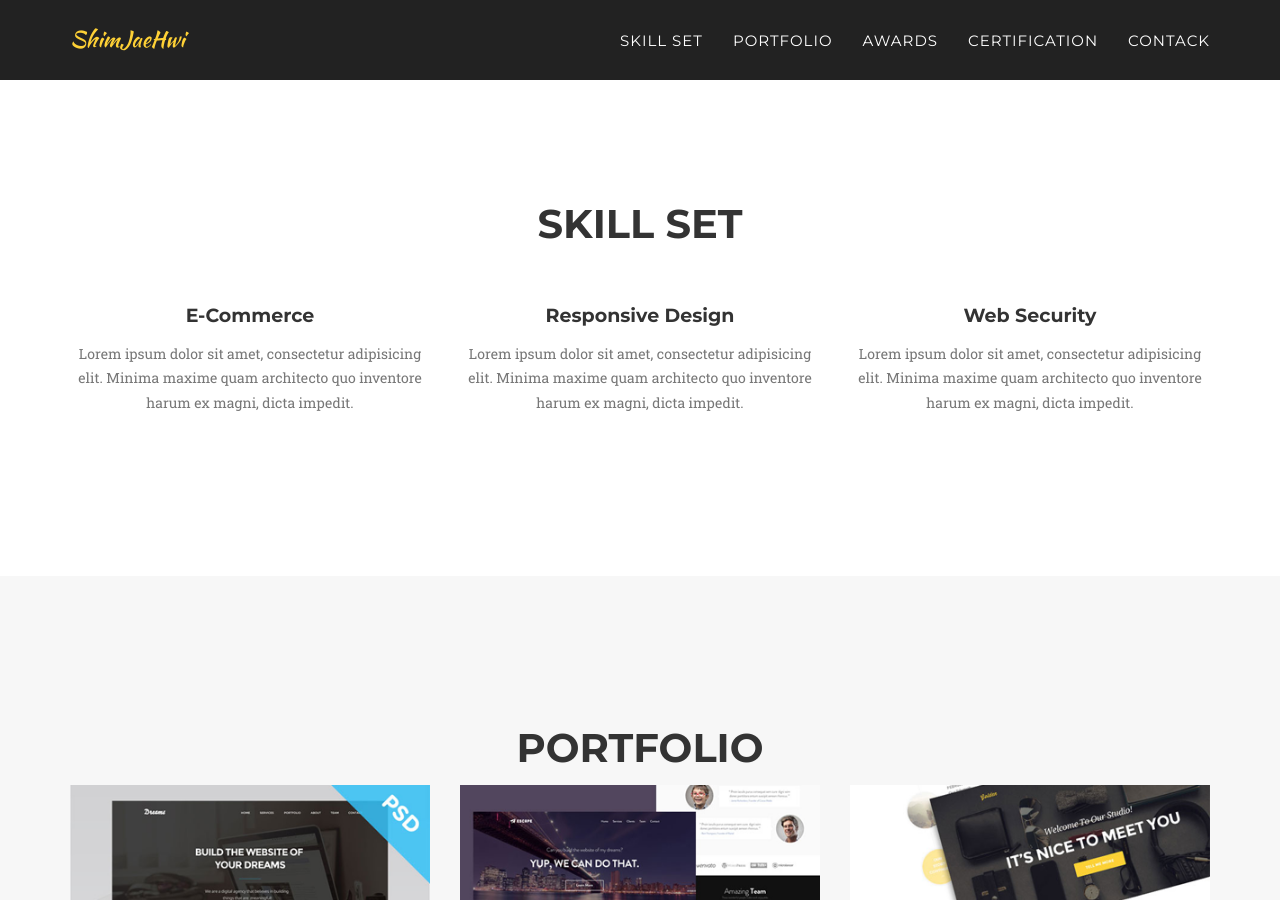
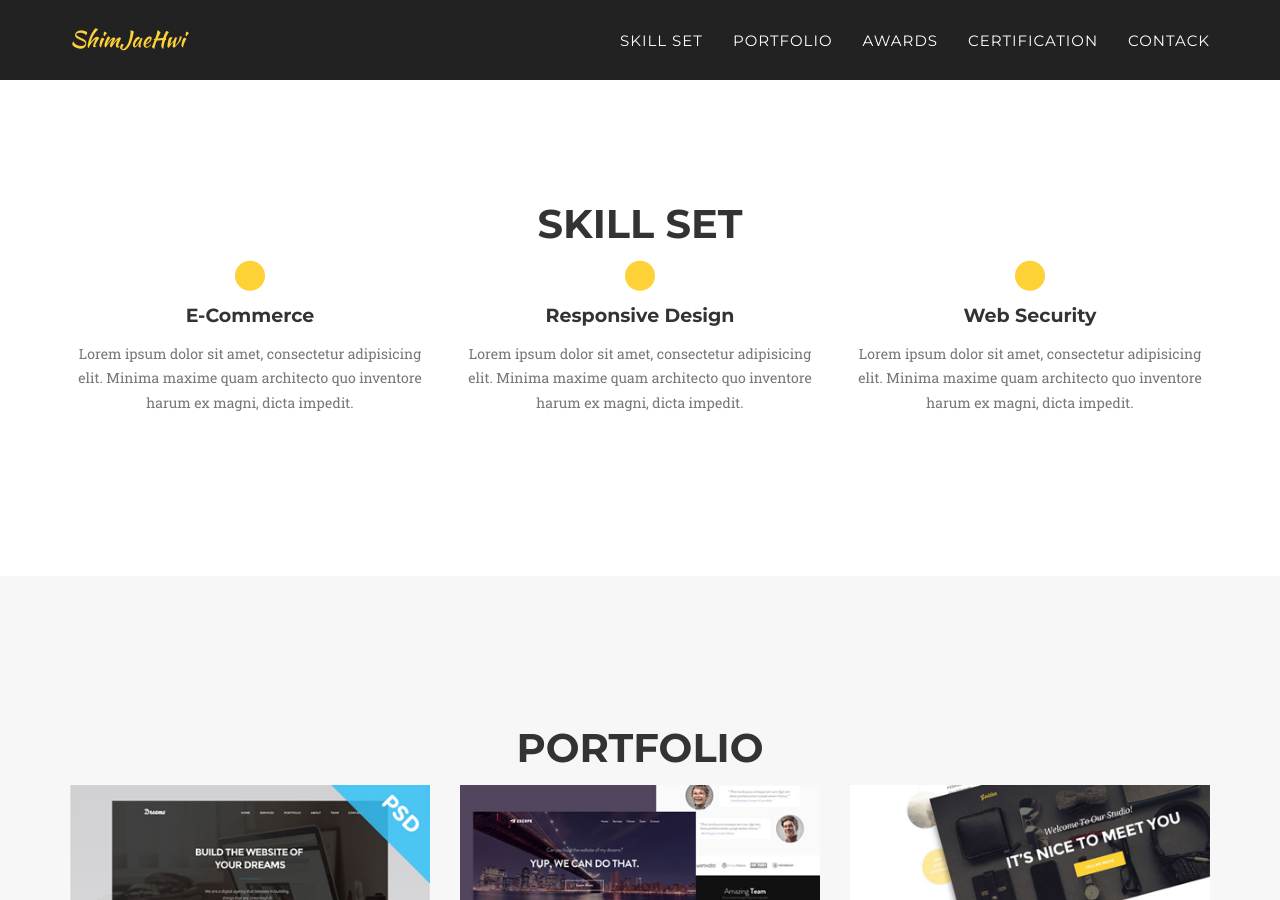
Before and after one commit to Jh214/JH214.github.io, a Jekyll site: the page built from index.html, in a window 1280 px wide and 900 px high, scrolled down 821 px. Built offline with Jekyll 4.4.1, drawn with Linux system fonts in a browser that asks for light colours; some web fonts are replaced; the list of posts is cut into pages by our own code.

Commit message:
icon test

```diff
--- a/_includes/head.html
+++ b/_includes/head.html
@@ -5,6 +5,7 @@
     <meta name="viewport" content="width=device-width">
     <meta name="description" content="{{ site.description }}">
     <link rel="canonical" href="{{ page.url | replace:'index.html','' | prepend: site.baseurl | prepend: site.url }}">
+    <link rel="stylesheet" href="https://cdnjs.cloudflare.com/ajax/libs/font-awesome/6.4.2/css/all.min.css">
 
 
     <!-- Custom CSS & Bootstrap Core CSS - Uses Bootswatch Flatly Theme: http://bootswatch.com/flatly/ -->
--- a/_includes/services.html
+++ b/_includes/services.html
@@ -10,7 +10,7 @@
                 <div class="col-md-4">
                     <span class="fa-stack fa-1x">
                         <i class="fa-solid fa-circle fa-stack-2x text-primary"></i>
-                    <i class="fa-solid fa-code fa-stack-1x fa-inverse"></i>
+                    <i class="icon solid fa-code fa-stack-1x fa-inverse"></i>
                     </span>
                     <h4 class="service-heading">E-Commerce</h4>
                     <p class="text-muted">Lorem ipsum dolor sit amet, consectetur adipisicing elit. Minima maxime quam architecto quo inventore harum ex magni, dicta impedit.</p>
@@ -18,7 +18,7 @@
                 <div class="col-md-4">
                     <span class="fa-stack fa-1x">
                         <i class="fa-solid fa-circle fa-stack-2x text-primary"></i>
-                    <i class="fa-solid fa-code fa-stack-1x fa-inverse"></i>
+                    <i class="icon solid fa-code fa-stack-1x fa-inverse"></i>
                     </span>
                     <h4 class="service-heading">Responsive Design</h4>
                     <p class="text-muted">Lorem ipsum dolor sit amet, consectetur adipisicing elit. Minima maxime quam architecto quo inventore harum ex magni, dicta impedit.</p>
@@ -26,7 +26,7 @@
                 <div class="col-md-4">
                     <span class="fa-stack fa-1x">
                         <i class="fa-solid fa-circle fa-stack-2x text-primary"></i>
-                    <i class="fa-solid fa-code fa-stack-1x fa-inverse"></i>
+                    <i class="icon solid fa-code fa-stack-1x fa-inverse"></i>
                     </span>
                     <h4 class="service-heading">Web Security</h4>
                     <p class="text-muted">Lorem ipsum dolor sit amet, consectetur adipisicing elit. Minima maxime quam architecto quo inventore harum ex magni, dicta impedit.</p>
```
